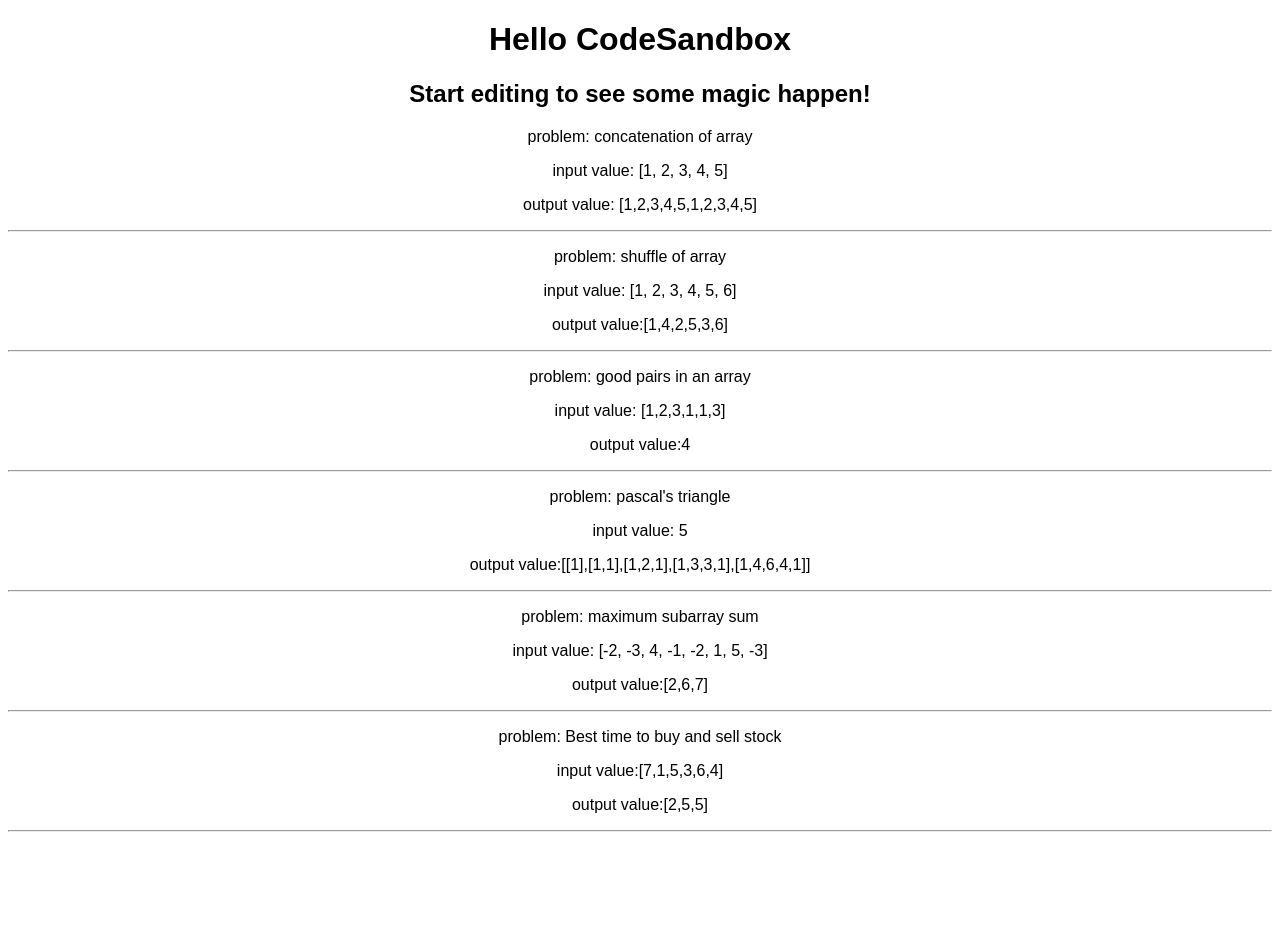
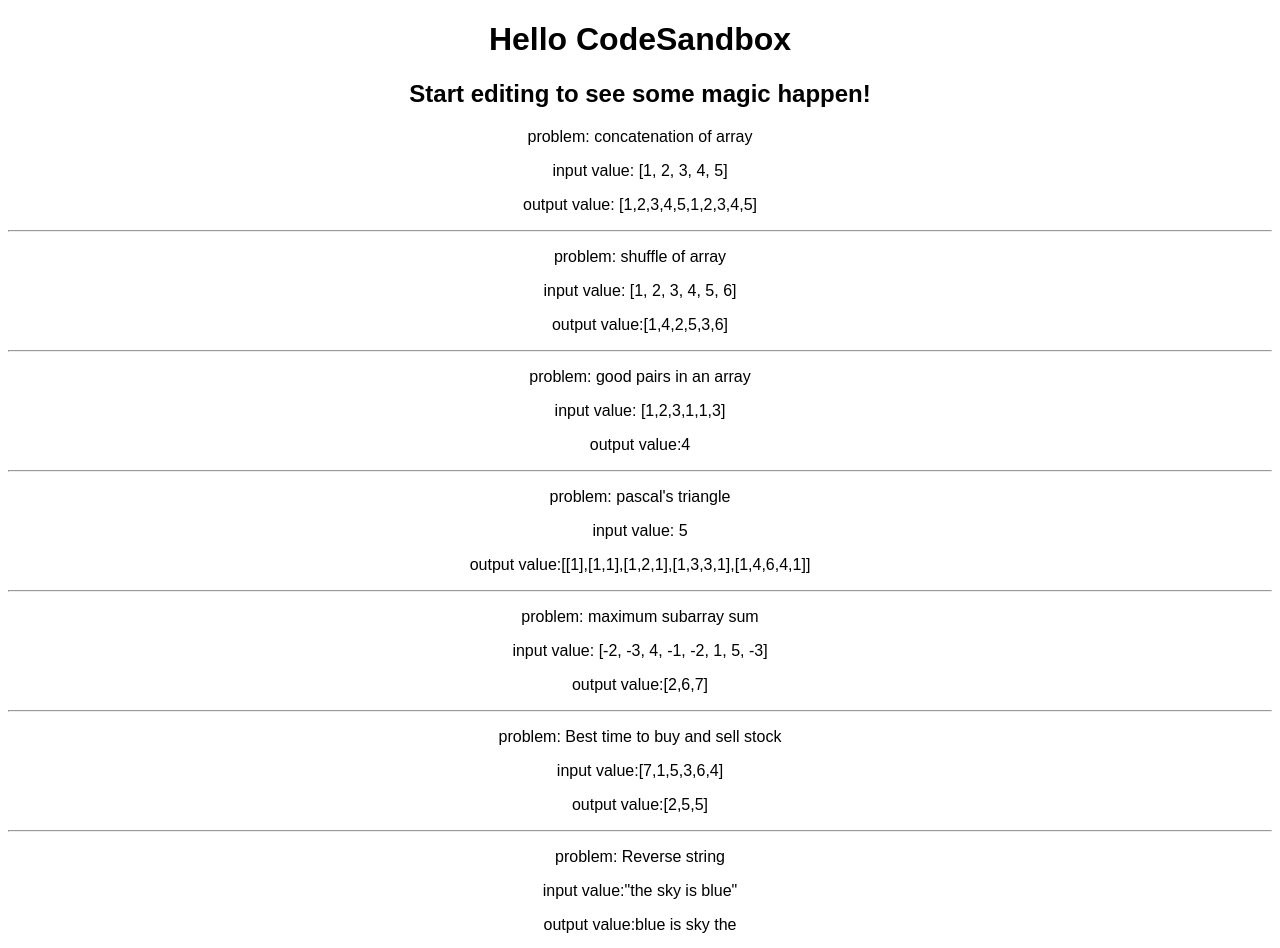
Before and after one commit to ebala96/problem_solving, a React (Create React App) app: page / in a window 1280 px wide. Shown: the top 948 px of the page. Before the commit the page ends 840 px from the top, so only its background shows below. Built offline with nearby package versions, Linux system fonts and the light colour scheme.

Commit message:
Reverse String

```diff
--- a/src/App.js
+++ b/src/App.js
@@ -5,6 +5,7 @@
 import pascalTriangle from "./problems/pascal_triangle";
 import maximumSubarray from "./problems/maximum_subarray";
 import bestTimeToSellStock from "./problems/best_time_selling_stock";
+import reverseString from "./problems/reverse_string";
 
 export default function App() {
   return (
@@ -53,6 +54,15 @@
         </p>
       </div>
       <hr></hr>
+      <div>
+        <p>problem: Reverse string</p>
+        <p>input value:"the sky is blue" </p>
+        <p>
+          output value:
+          {reverseString("the sky is    blue")}
+        </p>
+      </div>
+      <hr></hr>
     </div>
   );
 }
--- /dev/null
+++ b/src/problems/reverse_string.js
@@ -0,0 +1,28 @@
+// Reverse Words in a String
+// Given an input string s, reverse the order of the words.
+// A word is defined as a sequence of non-space characters.
+// The words in s will be separated by at least one space
+
+//Using two pointers approach
+var reverseString = (str) => {
+  //   let trimmedString = str.trim();
+  //   let stringToArray = trimmedString.split(" ");
+  //   let filteredArray = stringToArray.map((value) => value);
+  //   let reversedArray = filteredArray.reverse();
+  //   let joinedString = reversedArray.join(" ");
+  //   return joinedString;
+  let stringArray = str.split(" ").filter((str) => str.length !== 0);
+  let left = 0;
+  let right = stringArray.length - 1;
+  let temp;
+  while (left < right) {
+    temp = stringArray[left];
+    stringArray[left] = stringArray[right];
+    stringArray[right] = temp;
+    left += 1;
+    right -= 1;
+  }
+  return stringArray.join(" ");
+};
+
+export default reverseString;
```
